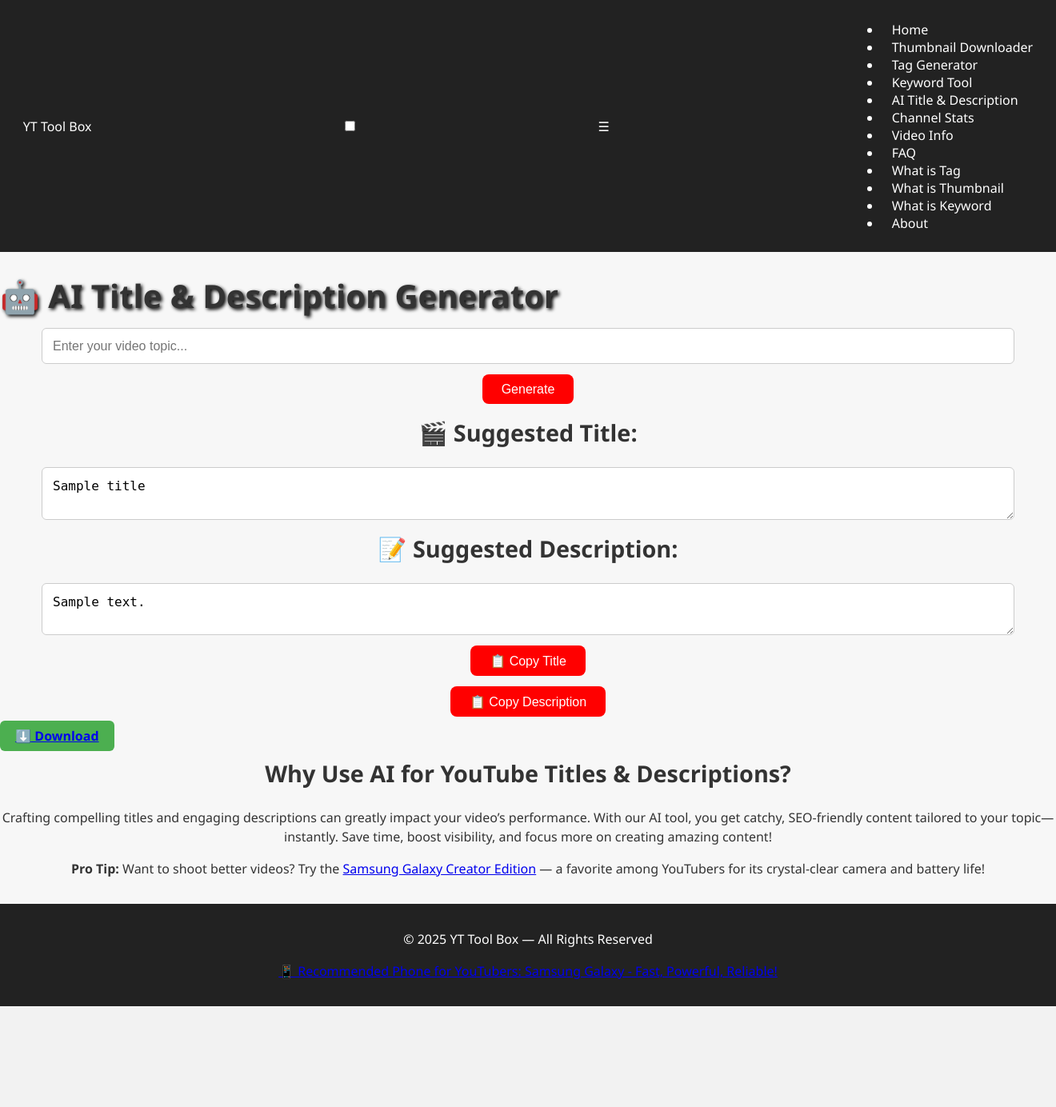
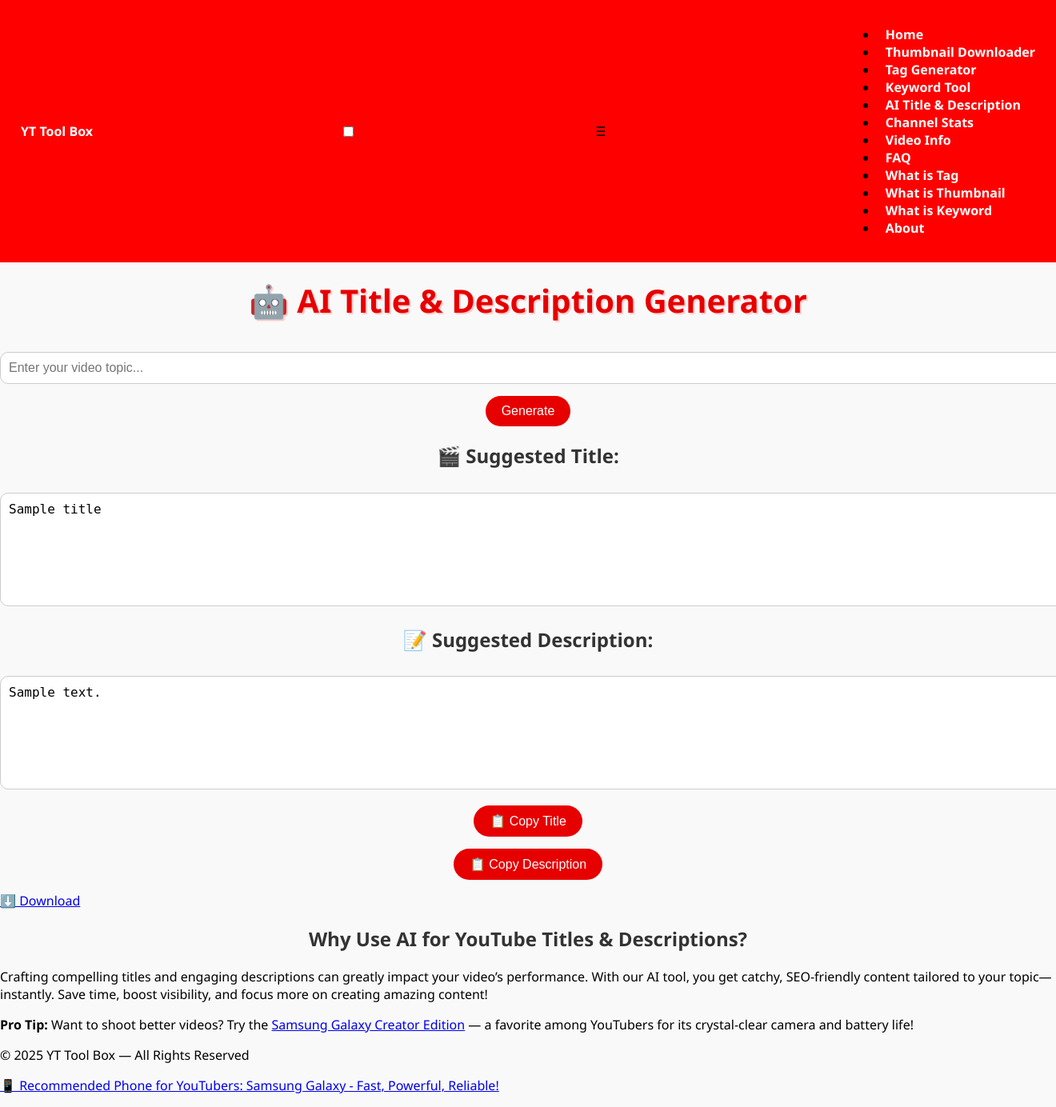
Before and after one commit to sandeep780049/yt-tool-box, a Flask app: template templates/ai.html in a window 1320 px wide; the page is wider, and only the part inside the window is pictured. Shown: that part at 80% size. Before the commit the page ends 1258 px from the top of that part, so only its background shows below. Run offline with Flask 3, Linux system fonts and the light colour scheme; the template is opened without the code that fills it: most values are stand-ins (such as "Sample title", 1, 10 or a date in 2020).

Commit message:
Update style.css

```diff
--- a/static/style.css
+++ b/static/style.css
@@ -1,176 +1,123 @@
 body {
-    font-family: 'Segoe UI', sans-serif;
+  font-family: 'Segoe UI', Tahoma, Geneva, Verdana, sans-serif;
+  background-color: #f9f9f9;
   margin: 0;
   padding: 0;
-    background-color: #f7f7f7;
-    color: #333;
-}
-
-header {
-    background-color: #ff0000;
-    color: white;
-    padding: 1rem;
-    text-align: center;
-    box-shadow: 0 2px 5px rgba(0, 0, 0, 0.2);
-}
-
-h1 {
-    font-size: 2.5rem;
-    margin-bottom: 0.3rem;
-    text-shadow: 2px 2px 4px #000000;
-}
-
-h2 {
-    text-align: center;
-    margin-top: 1rem;
-    font-size: 1.8rem;
-}
-
-p {
-    text-align: center;
-    margin-bottom: 1rem;
-    font-size: 1rem;
-    line-height: 1.5;
 }
 
 nav {
+  background-color: #ff0000;
+  padding: 1rem;
   display: flex;
   justify-content: space-between;
   align-items: center;
-    background-color: #222;
-    color: white;
-    padding: 0.6rem 1rem;
+  flex-wrap: wrap;
 }
 
 nav a {
   color: white;
+  margin: 0 10px;
   text-decoration: none;
-    margin: 0 0.8rem;
-    font-weight: 500;
+  font-weight: bold;
 }
 
-nav .menu-icon {
-    display: none;
-    font-size: 1.5rem;
-    cursor: pointer;
+nav a:hover {
+  text-decoration: underline;
 }
 
-.menu-content {
-    display: flex;
-    flex-direction: row;
+h1 {
+  text-align: center;
+  color: #e60000;
+  font-size: 2.5rem;
+  margin-top: 20px;
+  text-shadow: 2px 2px #ffcccc;
 }
 
-.tool-grid {
-    display: grid;
-    grid-template-columns: repeat(auto-fit, minmax(250px, 1fr));
-    gap: 1.5rem;
-    padding: 2rem;
+h2, h3 {
+  text-align: center;
+  color: #333;
 }
 
-.tool-card {
-    background-color: white;
-    padding: 1.2rem;
-    border-radius: 12px;
-    box-shadow: 0 4px 12px rgba(0, 0, 0, 0.1);
-    transition: transform 0.2s ease-in-out;
+.container {
+  max-width: 800px;
+  margin: 20px auto;
+  padding: 10px;
+  background: #fff;
+  border-radius: 10px;
+  box-shadow: 0 0 15px rgba(0,0,0,0.1);
 }
 
-.tool-card:hover {
-    transform: translateY(-5px);
+.card {
+  background-color: white;
+  padding: 1rem;
+  margin: 1rem 0;
+  border: 1px solid #ddd;
+  border-radius: 15px;
+  box-shadow: 0 2px 5px rgba(0,0,0,0.1);
 }
 
-.tool-title {
-    font-size: 1.3rem;
+.card a {
+  font-size: 1.2rem;
+  color: #e60000;
   font-weight: bold;
-    margin-bottom: 0.5rem;
-    color: #ff0000;
+  text-decoration: none;
 }
 
-.tool-description {
-    font-size: 0.95rem;
-    color: #555;
+button, .btn {
+  background-color: #e60000;
+  color: white;
+  padding: 10px 20px;
+  font-size: 1rem;
+  border: none;
+  border-radius: 20px;
+  cursor: pointer;
+  display: block;
+  margin: 15px auto;
 }
 
-input[type="text"], textarea {
-    width: 90%;
-    padding: 0.8rem;
-    margin: 0.8rem auto;
-    display: block;
-    border-radius: 6px;
-    border: 1px solid #ccc;
-    font-size: 1rem;
-}
-
-button {
-    display: block;
-    margin: 0.8rem auto;
-    background-color: #ff0000;
-    color: white;
-    padding: 0.6rem 1.5rem;
-    font-size: 1rem;
-    border: none;
-    border-radius: 8px;
-    cursor: pointer;
-    transition: background-color 0.3s;
-}
-
-button:hover {
+button:hover, .btn:hover {
   background-color: #cc0000;
 }
 
-.copy-btn, .download-btn {
-    margin-top: 1rem;
-    background-color: #4CAF50;
-    padding: 0.5rem 1.2rem;
-    border-radius: 6px;
-    font-weight: bold;
+.copy-download-buttons {
+  text-align: center;
+  margin-top: 20px;
 }
 
-.copy-btn:hover, .download-btn:hover {
-    background-color: #388E3C;
+.copy-download-buttons button {
+  margin: 5px;
 }
 
-footer {
-    background-color: #222;
-    color: white;
-    text-align: center;
-    padding: 1rem;
-    font-size: 0.9rem;
-    margin-top: 2rem;
+textarea {
+  width: 100%;
+  height: 120px;
+  padding: 10px;
+  font-size: 1rem;
+  border-radius: 10px;
+  border: 1px solid #ccc;
+  margin-top: 10px;
 }
 
-@media screen and (max-width: 768px) {
-    nav .menu-icon {
-        display: block;
+input[type="text"], input[type="url"] {
+  width: 100%;
+  padding: 10px;
+  font-size: 1rem;
+  margin-top: 10px;
+  border-radius: 10px;
+  border: 1px solid #ccc;
 }
 
-    .menu-content {
-        display: none;
+@media screen and (max-width: 600px) {
+  nav {
     flex-direction: column;
-        background-color: #333;
-        position: absolute;
-        left: 0;
-        top: 3.2rem;
-        width: 100%;
+    text-align: center;
   }
 
-    .menu-content.active {
-        display: flex;
-    }
-
-    nav a {
-        margin: 1rem;
-    }
-
-    .tool-grid {
-        padding: 1rem;
+  .card {
+    margin: 10px 5px;
   }
 
   h1 {
     font-size: 2rem;
   }
-
-    h2 {
-        font-size: 1.5rem;
 }
-}
```
Lines whose indentation alone changed are shown as unchanged.
